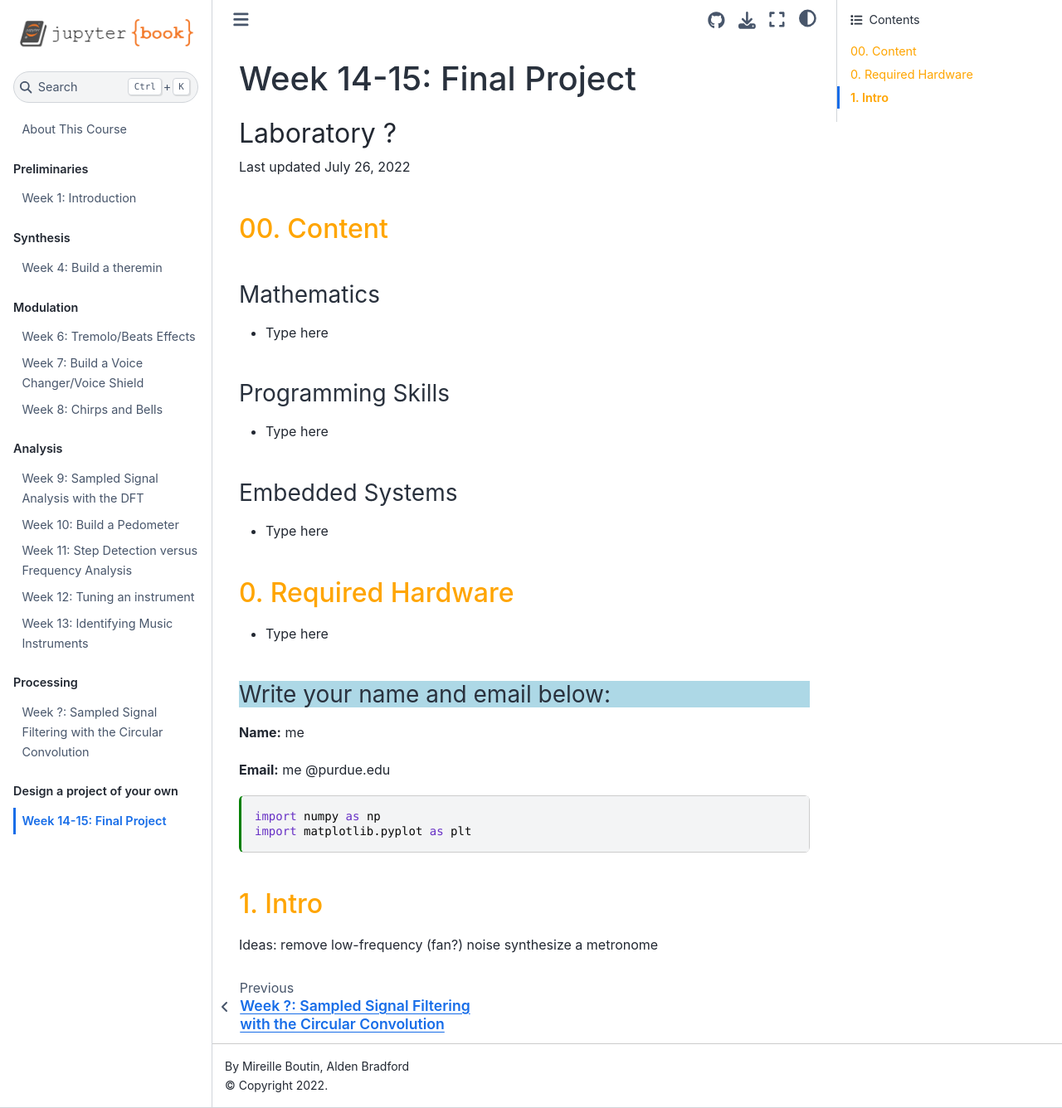
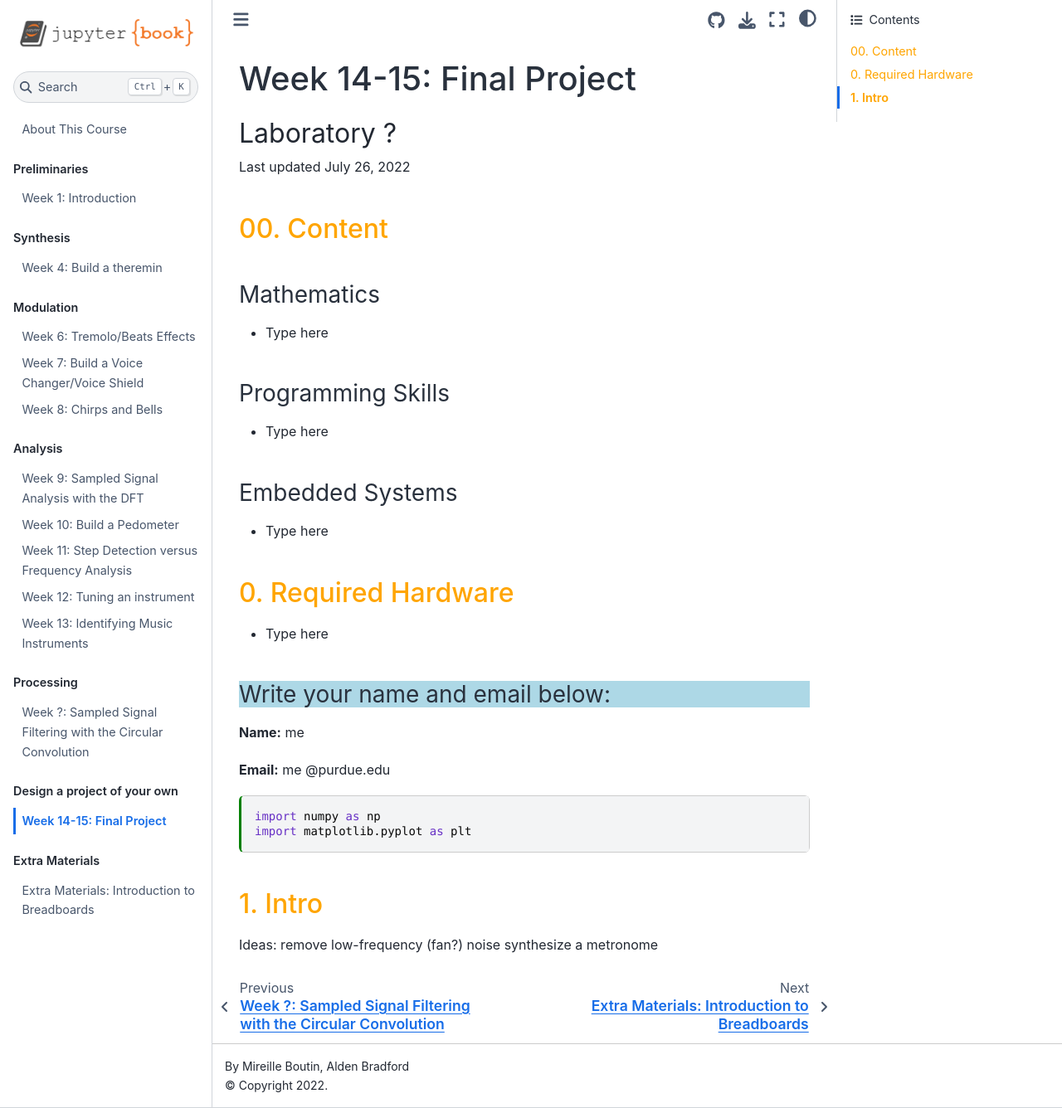
Before and after one commit to TheDataScienceLabs/DSLab_Fourier, a Jupyter Book: the page built from book/labs/final_project.ipynb, in a window 1280 px wide and 1336 px high. Shown: the whole window at 83% size. Built offline with Jupyter Book 1.0.4 settings and Sphinx 7.4.7 and the Sphinx Book theme 1.1.4, drawn with Linux system fonts in a browser that asks for light colours; pages that are not in the unit, such as notebooks, are missing from menus.

Commit message:
Added separate section for breadboard

```diff
--- a/book/_toc.yml
+++ b/book/_toc.yml
@@ -37,3 +37,7 @@ parts:
 - caption: Design a project of your own
   chapters:
   - file: labs/final_project.ipynb
+
+- caption: Extra Materials
+  chapters:
+   - file: extra_materials/intro_to_breadboards/intro_to_breadboards.ipynb
```
Also changed, not shown: book/extra_materials/intro_to_breadboards/intro_to_breadboards.ipynb (added), book/extra_materials/intro_to_breadboards/pictures/circuit_diagram.png (added), 3 other files.
